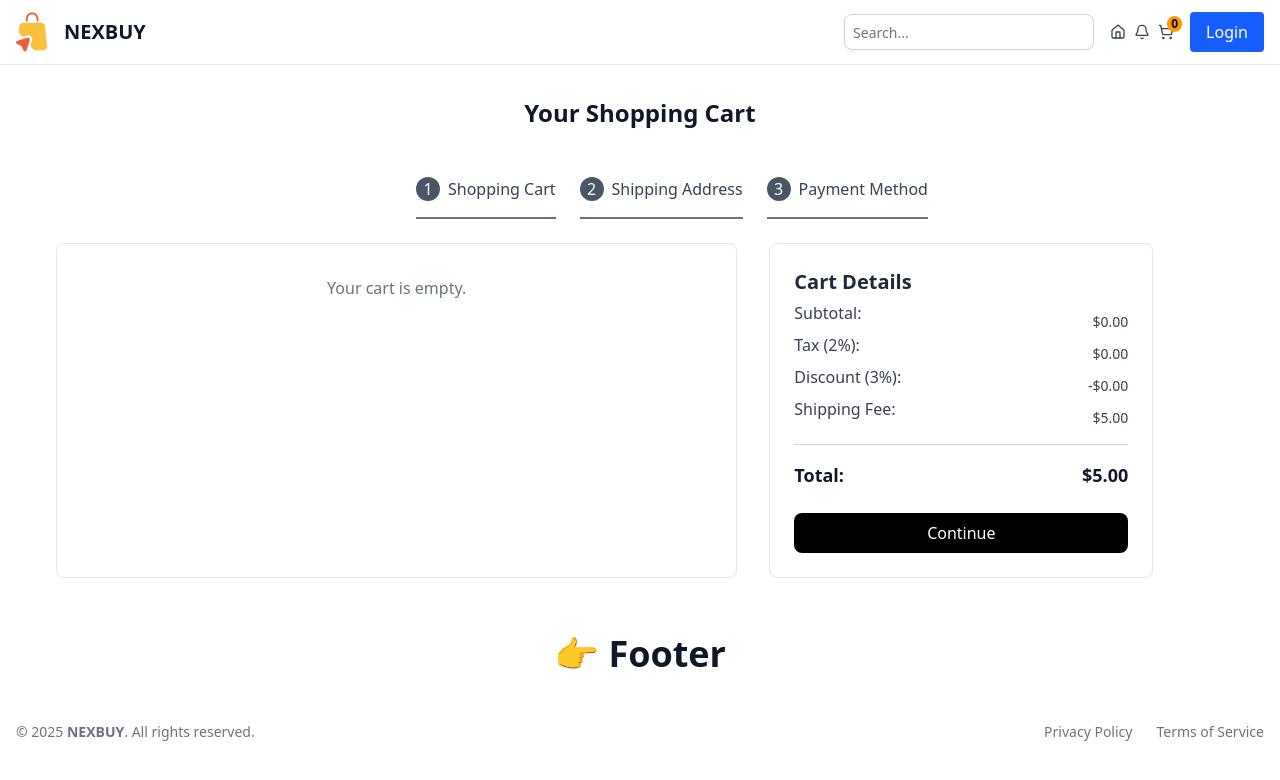
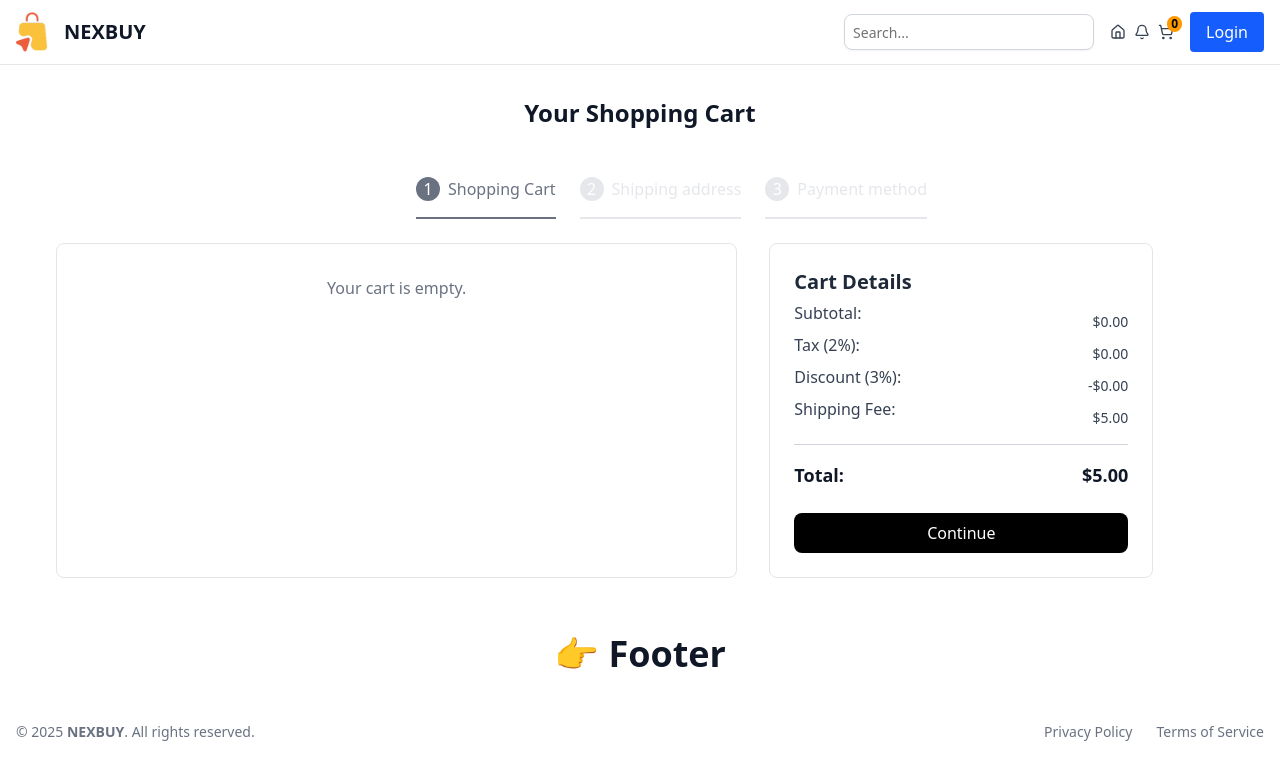
Before and after one commit to daniyal-subhani/NEXBUY, a Next.js app in the folder client/: page /cart in a window 1280 px wide. Shown: the top 780 px of the page. Built offline with nearby package versions, Linux system fonts and the light colour scheme.

Commit message:
Work on dynamic routing, and url/route wise comp showing, | last message has some spelling mistake so i fix it and replace commit by using, git commit --amend -m

```diff
--- a/client/src/app/cart/page.tsx
+++ b/client/src/app/cart/page.tsx
@@ -15,7 +15,20 @@ const page = () => {
     (total, item) => total + item.price * item.quantity,
     0
   );
-  const steps = ["Shopping Cart", "Shipping Address", "Payment Method"];
+  const steps = [
+    {
+      id: 1,
+      title: "Shopping Cart",
+    },
+    {
+      id: 2,
+      title: "Shipping address",
+    },
+    {
+      id: 3,
+      title: "Payment method",
+    },
+  ];
   return (
     <div className="container mx-auto">
       <h2 className="text-2xl font-bold mb-8 text-center">
@@ -23,15 +36,28 @@ const page = () => {
       </h2>
 
       <div className="flex  w-full max-w-md mx-auto space-x-6">
-        {steps.map((step, index) => (
+        {steps.map((step) => (
           <div
-            key={index}
-            className="flex  space-x-2 border-b-2 border-gray-500 py-4"
+            key={step.id}
+            className={`flex  space-x-2 border-b-2  py-4 ${
+              activeStep === step.id ? "border-gray-500" : "border-gray-200"
+            }`}
           >
-            <div className="w-6 h-6 flex  justify-center rounded-full bg-gray-600 text-white">
-              {index + 1}
+            <div
+              className={`w-6 h-6 flex  justify-center rounded-full ${
+                activeStep === step.id ? "bg-gray-500" : "bg-gray-200"
+              } text-white`}
+            >
+              {step.id}
             </div>
-            <p className="text-gray-700 font-medium w-max">{step}</p>
+            <p
+              className={`${
+                activeStep === step.id ? "text-gray-500" : "text-gray-200"
+              } font-medium w-max`}
+            >
+              {step.title}
+            </p>{" "}
+            {/*`${activeStep === index + 1  ? "text-gray-500": "text-gray-200"} font-medium w-max` this also work */}
           </div>
         ))}
       </div>
@@ -40,7 +66,6 @@ const page = () => {
       <div className="flex flex-col md:flex-row  gap-8 container mx-auto p-6">
         <div className="lg:w-7/12 border rounded-md">
           {activeStep === 1 ? (
-
             <CartProducts />
           ) : activeStep === 2 ? (
             <ShippingForm />
@@ -48,10 +73,9 @@ const page = () => {
             <PaymentForm />
           ) : (
             <p className="text-sm text-gray-500">
-            Please fill the shipping form to continue.
-          </p>
-          )
-        }
+              Please fill the shipping form to continue.
+            </p>
+          )}
         </div>
         {/* Payment Details */}
         <div className="w-full md:w-96 border rounded-md p-6 h-max bg-white">
```
